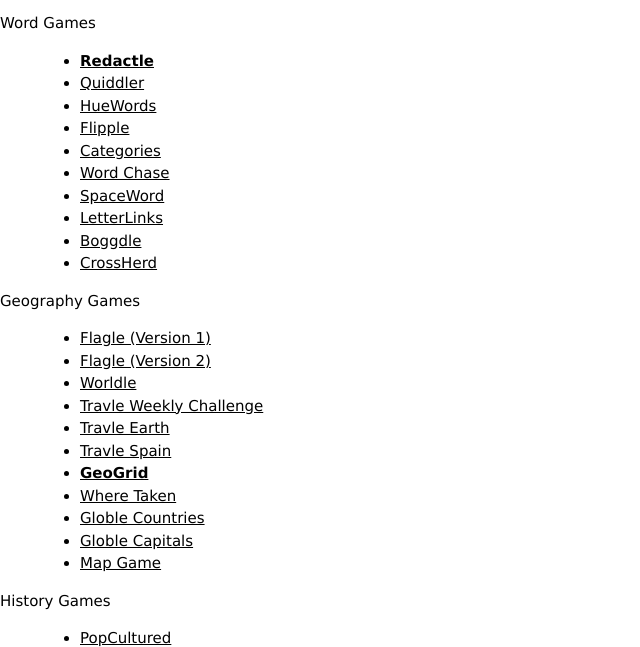
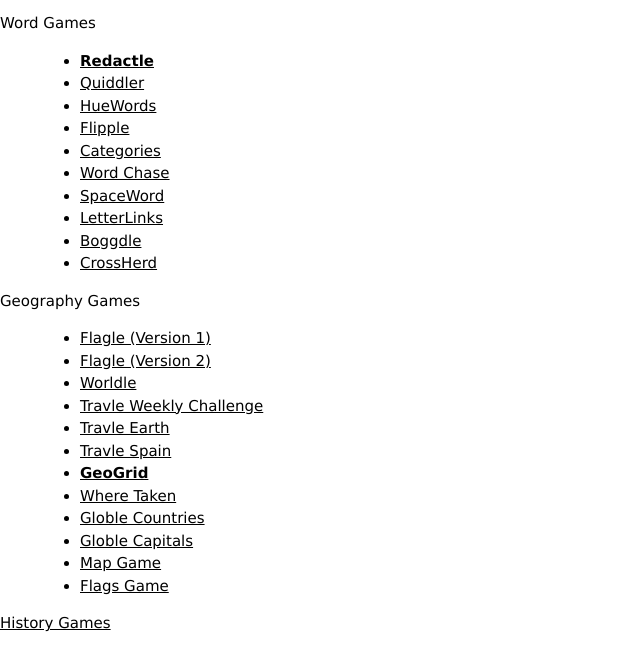
Before and after one commit to elbrujohalcon/elbrujohalcon.github.com, a plain HTML site: page daily-games.html in a window 1280 px wide. Shown: the part 113-760 px from the top of the page, without its empty margins (0-640 px from the left). Drawn offline with nearby package versions, Linux system fonts and the light colour scheme.

Commit message:
Update daily-games.html

```diff
--- a/daily-games.html
+++ b/daily-games.html
@@ -38,6 +38,7 @@
                 <li><a href="https://globle-game.com/game" target="_blank">Globle Countries</a></li>
                 <li><a href="https://globle-capitals.com/game" target="_blank">Globle Capitals</a></li>
                 <li><a href="https://mapgame.net/" target="_blank">Map Game</a></li>
+                <li><a href="https://flagsgame.net/" target="_blank">Flags Game</li>
             </ul>
         </dd>
         <dt>History Games</dt>
```
